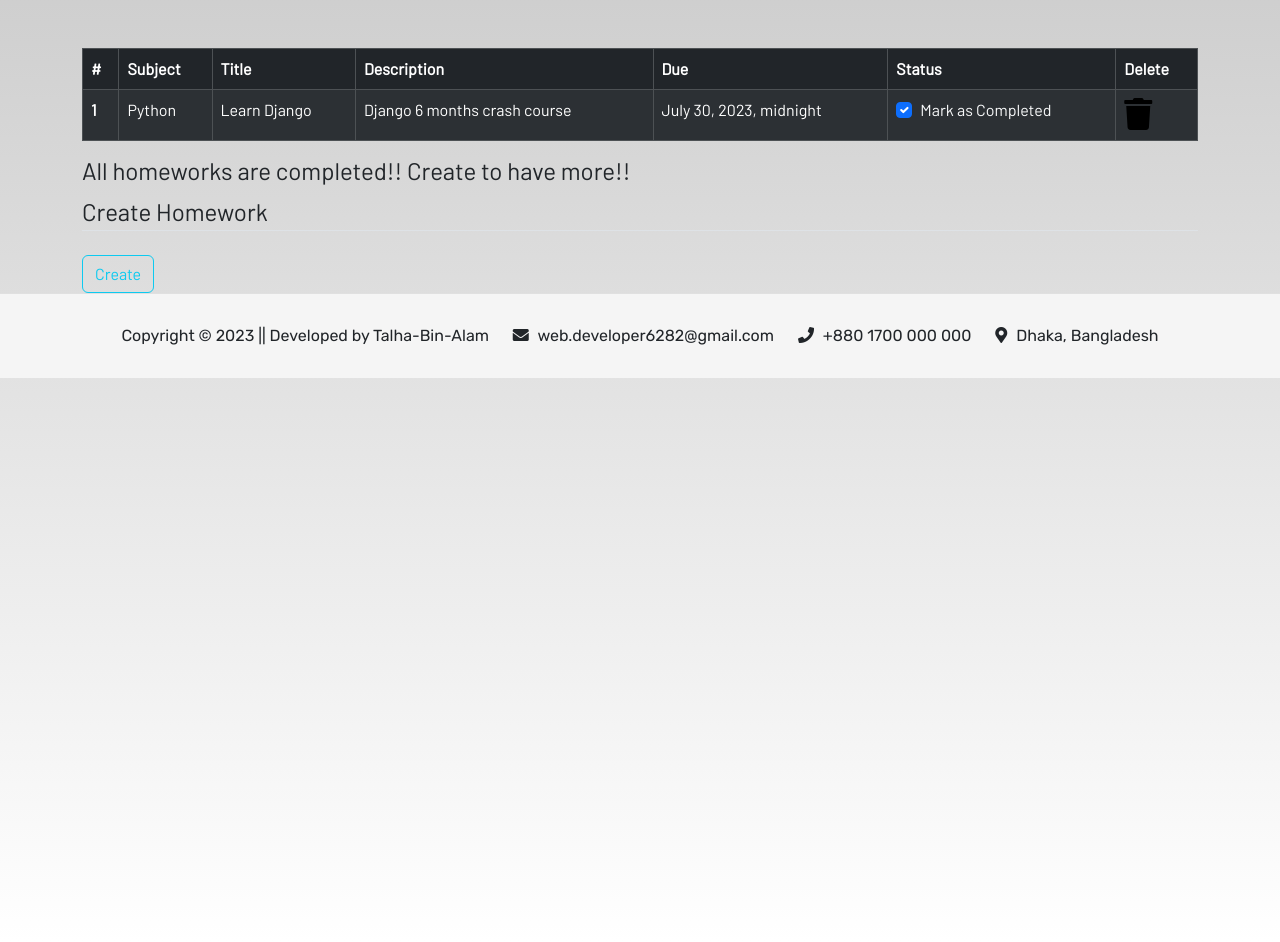
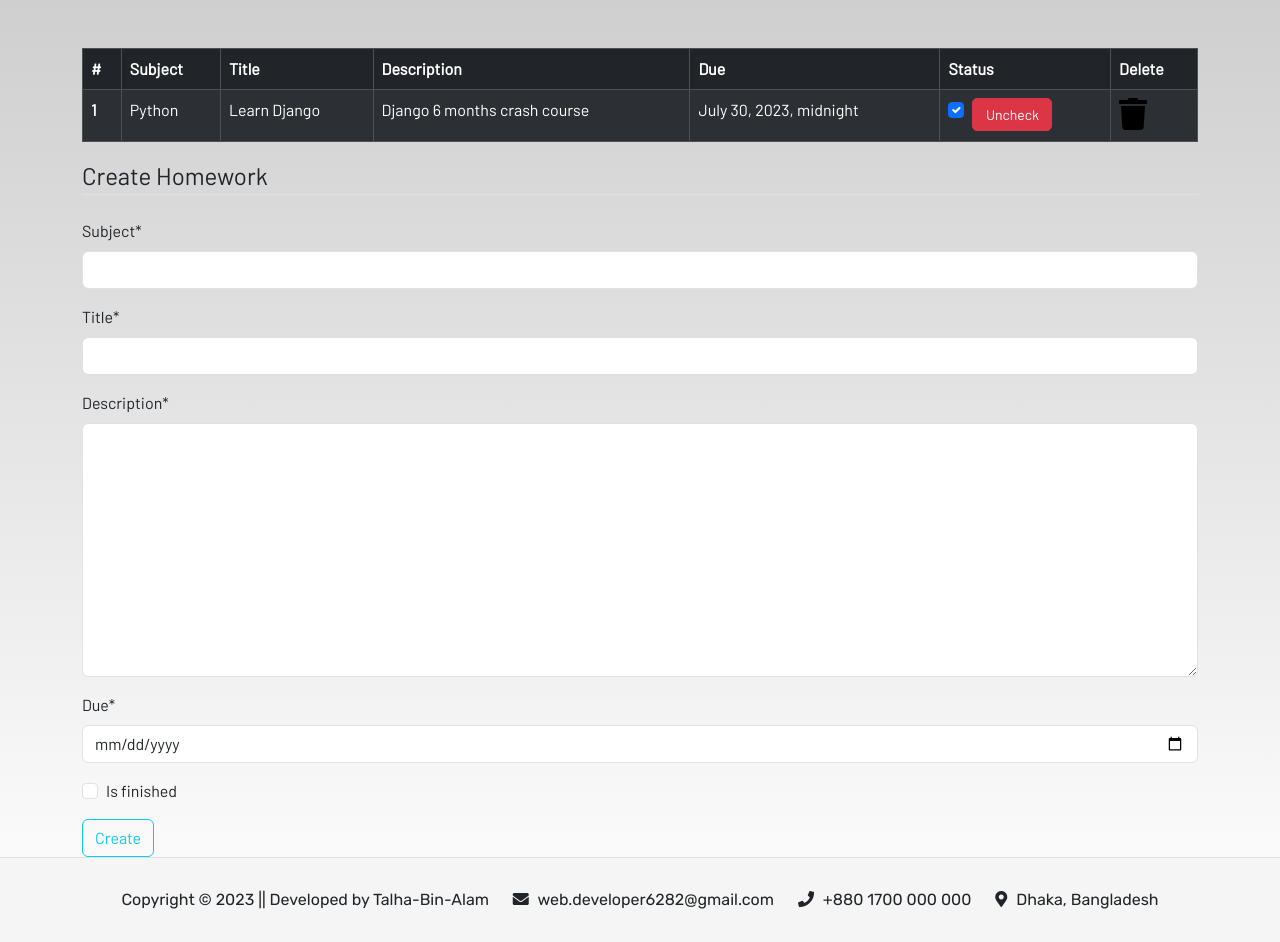
Before and after one commit to talhabinalam/study-portal-django, a Django app: page /homework/ in a window 1280 px wide. Shown: the part 56-998 px from the top of the page. Run offline with Django 4.2, Linux system fonts and the light colour scheme; a user stored in the database is signed in; data comes from the database, SQL or seed files in the repository; both versions use the stored data as it was after the commit; some libraries are stand-ins or nearby versions; some web fonts are replaced.

Commit message:
added homework functionality

```diff
--- a/app/admin.py
+++ b/app/admin.py
@@ -2,5 +2,9 @@ from django.contrib import admin
 from . models import *
 
 
+class HomeworkAdmin(admin.ModelAdmin):
+    list_display = ('subject', 'title', 'due', 'is_finished')
+    list_editable = ('is_finished',)
+
 admin.site.register(Notes)
-admin.site.register(HomeWork)
+admin.site.register(HomeWork, HomeworkAdmin)
--- a/app/forms.py
+++ b/app/forms.py
@@ -6,3 +6,14 @@ class NotesForm(forms.ModelForm):
     class Meta:
         model = Notes
         fields = ['title', 'description']
+
+
+class DateInput(forms.DateInput):
+    input_type = 'date'
+
+
+class HomeworkForm(forms.ModelForm):
+    class Meta:
+        model = HomeWork
+        widgets = {'due':DateInput()}
+        fields = ['subject', 'title', 'description', 'due', 'is_finished']
--- a/app/templates/app/homework.html
+++ b/app/templates/app/homework.html
@@ -1,8 +1,12 @@
 {% extends 'app/base.html' %}
+{% load crispy_forms_tags %}
 {% load static %}
 {% block content %}
 
 <div class="container">
+    {% include 'includes/alerts.html' %}
+
+    {% if not homework_done %}
     <table class="table table-striped table-bordered table-hover table-dark">
         <thead>
             <tr>
@@ -32,32 +36,42 @@
                 <td>{{ homework.due }}</td>
 
                 <td>
-                    <a href="#">
+                    <a href="{% url 'update_homework' homework.id %}">
                         <div class="form-check">
-
-                            {% if homework.is_finished == True %}
+                            {% if homework.is_finished %}
                             <input class="form-check-input" type="checkbox" value="" checked>
                             {% else %}
                             <input class="form-check-input" type="checkbox" value="">
                             {% endif %}
                             <label class="form-check-label text-light" for="flexCheckDefault">
-                                Mark as Completed
+                                {% if homework.is_finished %}
+                                <a href="{% url 'update_homework' homework.id %}" class="btn btn-primary custom-btn uncheck">Uncheck</a>
+                                {% else %}
+                                <a href="{% url 'update_homework' homework.id %}" class="btn btn-primary custom-btn check">Check</a>
+                                {% endif %}
                             </label>
                         </div>
                     </a>
                 </td>
-                <td><a href="#"><i class="fa fa-trash fa-2x"></i></a></td>
+
+                <td><a href="{% url 'delete_homework' homework.id %}"><i class="fa fa-trash fa-2x"></i></a></td>
+
             </tr>
             {% endfor %}
 
         </tbody>
     </table>
+    {% else %}
     <h4>All homeworks are completed!! Create to have more!!</h4>
+    {% endif %}
+
 </div>
 <div class=" container">
     <form method="POST">
+        {% csrf_token %}
         <fieldset class="form-group">
             <legend class="border-bottom mb-4">Create Homework</legend>
+            {{ form|crispy }}
         </fieldset>
         <div class="form-group">
             <button href="" class="btn btn-outline-info" type="submit">
--- a/app/urls.py
+++ b/app/urls.py
@@ -7,4 +7,6 @@ urlpatterns = [
     path('delete_note/<int:pk>', views.delete_note, name='delete_note'),
     path('note_detail/<int:pk>', views.NotesDetailView.as_view(), name='note_detail'),
     path('homework/', views.homework, name='homework'),
+    path('update_homework/<int:pk>', views.update_homework, name='update_homework'),
+    path('delete_homework/<int:pk>', views.delete_homework, name='delete_homework'),
 ]
--- a/app/views.py
+++ b/app/views.py
@@ -38,9 +38,55 @@ class NotesDetailView(generic.DetailView):
 
 
 def homework(request):
+    if request.method == 'POST':
+        form = HomeworkForm(request.POST)
+        if form.is_valid():
+            try:
+                finished = request.POST['is_finished']
+                if finished == 'on':
+                    finished = True
+                else:
+                    finished = False
+            except:
+                finished = False
+
+            homeworks = HomeWork(
+                user = request.user,
+                subject = request.POST['subject'],
+                title = request.POST['title'],
+                description = request.POST['description'],
+                due = request.POST['due'],
+                is_finished = finished
+            )
+            homeworks.save()
+            messages.success(request, "Homework added successfully!")
+    else:
+        form = HomeworkForm()
     homeworks = HomeWork.objects.filter(user=request.user)
+    if len(homeworks) == 0:
+        homework_done = True
+    else:
+        homework_done = False
 
     context = {
         'homeworks': homeworks,
+        'homework_done': homework_done,
+        'form': form,
     }
     return render(request, 'app/homework.html', context)
+
+
+def update_homework(request, pk=None):
+    homework = HomeWork.objects.get(id=pk)
+    if homework.is_finished == True:
+    # if not homework.is_finished:
+        homework.is_finished = False
+    else:
+        homework.is_finished = True
+    homework.save()
+    return redirect('homework')
+
+
+def delete_homework(request, pk=None):
+    HomeWork.objects.get(id=pk).delete()
+    return redirect('homework')
--- a/static/css/main.css
+++ b/static/css/main.css
@@ -218,3 +218,25 @@ footer .column a+a {
 .account-heading {
     font-size: 2.5rem;
 }
+
+
+.btn-primary.custom-btn {
+    font-size: 14px;
+    padding: 5px 10px;
+    text-decoration: none;
+    color: #fff;
+    border-radius: 5px;
+    width: 80px;
+    display: inline-block;
+    text-align: center;
+}
+
+.btn-primary.check {
+    background-color: #198754;
+    border: 1px solid #198754;
+}
+
+.btn-primary.uncheck {
+    background-color: #dc3545;
+    border: 1px solid #dc3545;
+}
--- a/static/js/script.js
+++ b/static/js/script.js
@@ -15,4 +15,4 @@ $(document).ready(function() {
 
 setTimeout(function(){
     $('#message').fadeOut('slow')
-}, 8000)
+}, 6000)
```
Also changed, not shown: db.sqlite3.
